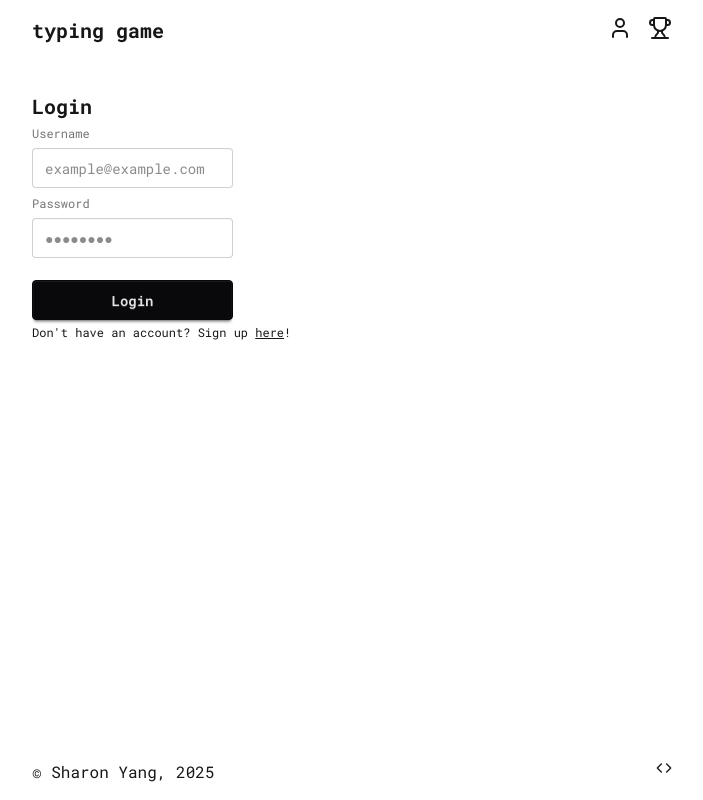
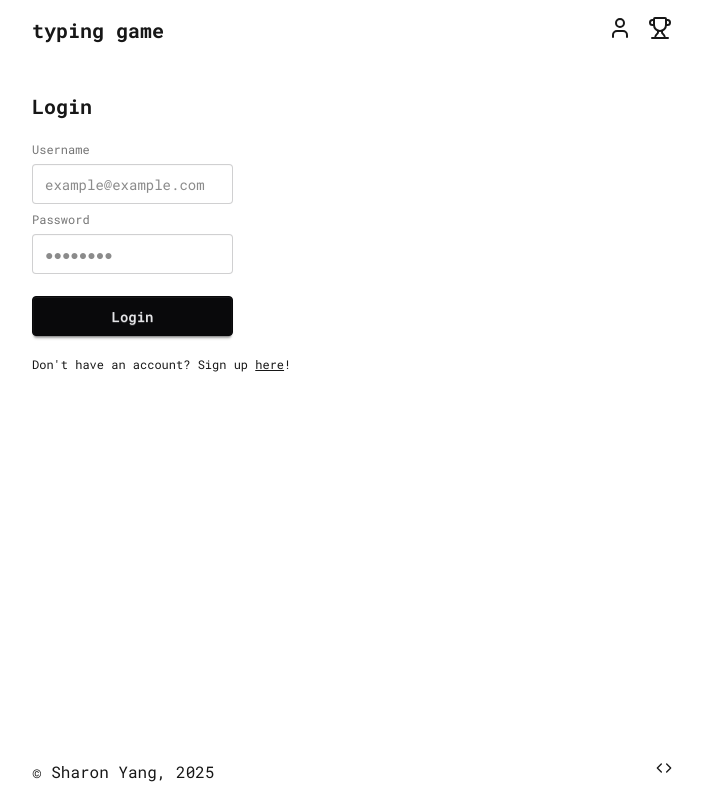
Before and after one commit to sharonyang16/typing-game, a Next.js app in the folder frontend/: page /authentication/login in a window 1280 px wide. Shown: the whole page, without its empty margins (288-991 px from the left). Built offline with nearby package versions, Linux system fonts and the light colour scheme; no server answers.

Commit message:
Add Errors Banners to Auth Pages (#43)

```diff
--- a/frontend/app/authentication/login/page.tsx
+++ b/frontend/app/authentication/login/page.tsx
@@ -1,14 +1,24 @@
 "use client";
 import Link from "next/link";
+import { CircleAlert } from "lucide-react";
 import useAuthPage from "@/hooks/useAuthPage";
 
 const LoginPage = () => {
-  const { username, setUsername, password, setPassword, handleLogin } =
+  const { username, setUsername, password, setPassword, handleLogin, error } =
     useAuthPage();
 
   return (
-    <div>
+    <div className="flex flex-col gap-4">
       <h1 className="text-xl font-bold">Login</h1>
+      {error && (
+        <div
+          role="alert"
+          className="alert alert-error alert-vertical sm:alert-horizontal flex gap-2"
+        >
+          <CircleAlert />
+          <div>{error}</div>
+        </div>
+      )}
       <fieldset className="fieldset w-fit">
         <label className="label">Username</label>
         <input
--- a/frontend/app/authentication/sign-up/page.tsx
+++ b/frontend/app/authentication/sign-up/page.tsx
@@ -1,5 +1,6 @@
 "use client";
 import Link from "next/link";
+import { CircleAlert } from "lucide-react";
 import useAuthPage from "@/hooks/useAuthPage";
 
 const SignUpPage = () => {
@@ -11,10 +12,20 @@ const SignUpPage = () => {
     confirmPassword,
     setConfirmPassword,
     handleSignUp,
+    error,
   } = useAuthPage();
   return (
-    <div>
+    <div className="flex flex-col gap-4">
       <h1 className="text-xl font-bold">Sign Up</h1>
+      {error && (
+        <div
+          role="alert"
+          className="alert alert-error alert-vertical sm:alert-horizontal flex gap-2"
+        >
+          <CircleAlert />
+          <div>{error}</div>
+        </div>
+      )}
       <fieldset className="fieldset w-fit">
         <label className="label">Username</label>
         <input
```
